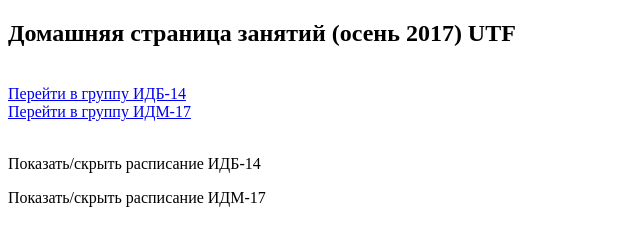
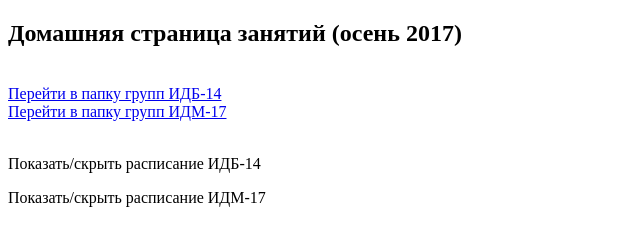
Before and after one commit to okoff/okoff.github.io, a plain HTML site: page index.html in a window 1280 px wide. Shown: the whole page, without its empty margins (0-640 px from the left). Drawn offline with Linux system fonts and the light colour scheme.

Commit message:
Update index.html

```diff
--- a/index.html
+++ b/index.html
@@ -4,10 +4,10 @@
 <meta charset="UTF-8">
 </head>
 <body>
-  <h2>Домашняя страница занятий (осень 2017) UTF</h2><br>
-  <a href="sandbox/">Перейти в группу ИДБ-14</a>
+  <h2>Домашняя страница занятий (осень 2017)</h2><br>
+  <a href="https://yadi.sk/d/qhFl_QMq3Maag9">Перейти в папку групп ИДБ-14</a>
   <br>
-  <a href="sandbox/">Перейти в группу ИДМ-17</a>
+  <a href="https://yadi.sk/d/evI_RRva3Mab5W">Перейти в папку групп ИДМ-17</a>
   <br><br>
 <p onclick="var e=document.getElementById('scheduleIDB-14'); e.style.display = (e.style.display == 'none') ? '' : 'none'">
 Показать/скрыть расписание ИДБ-14</p>
```
